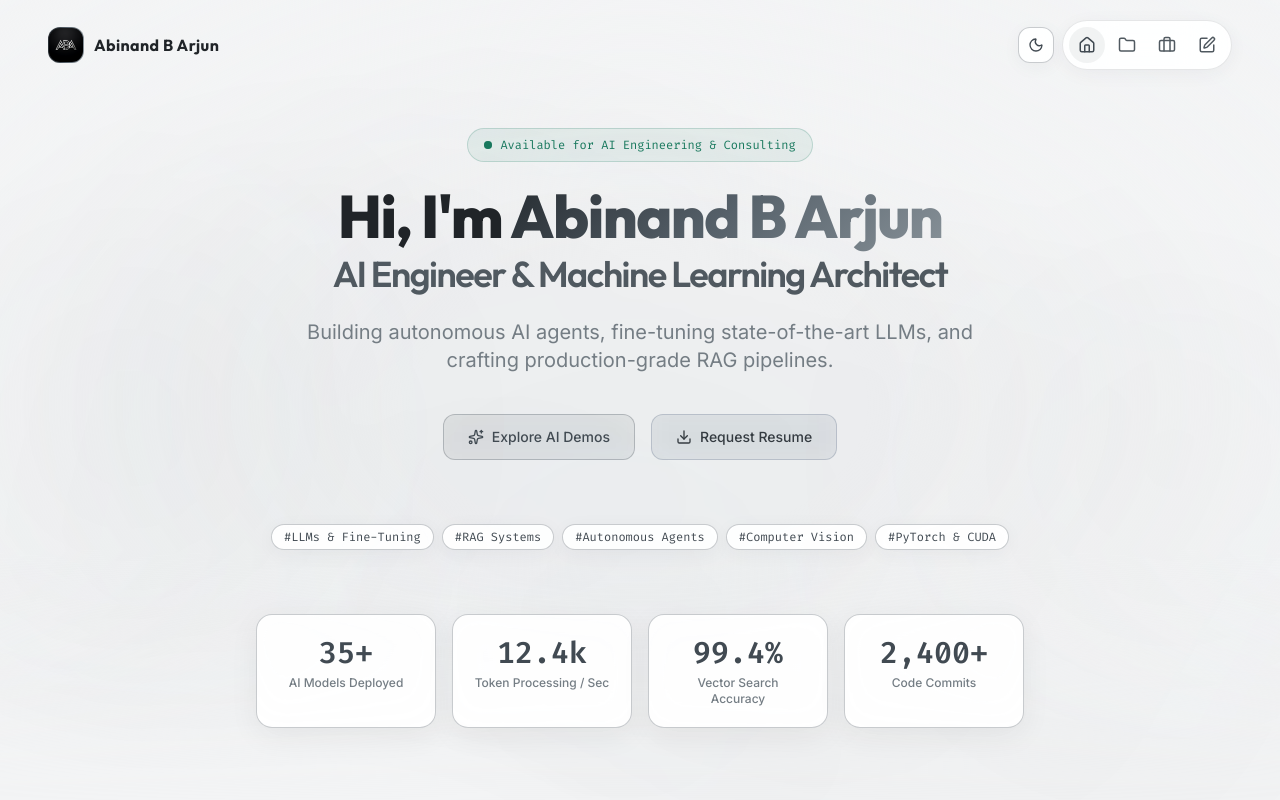
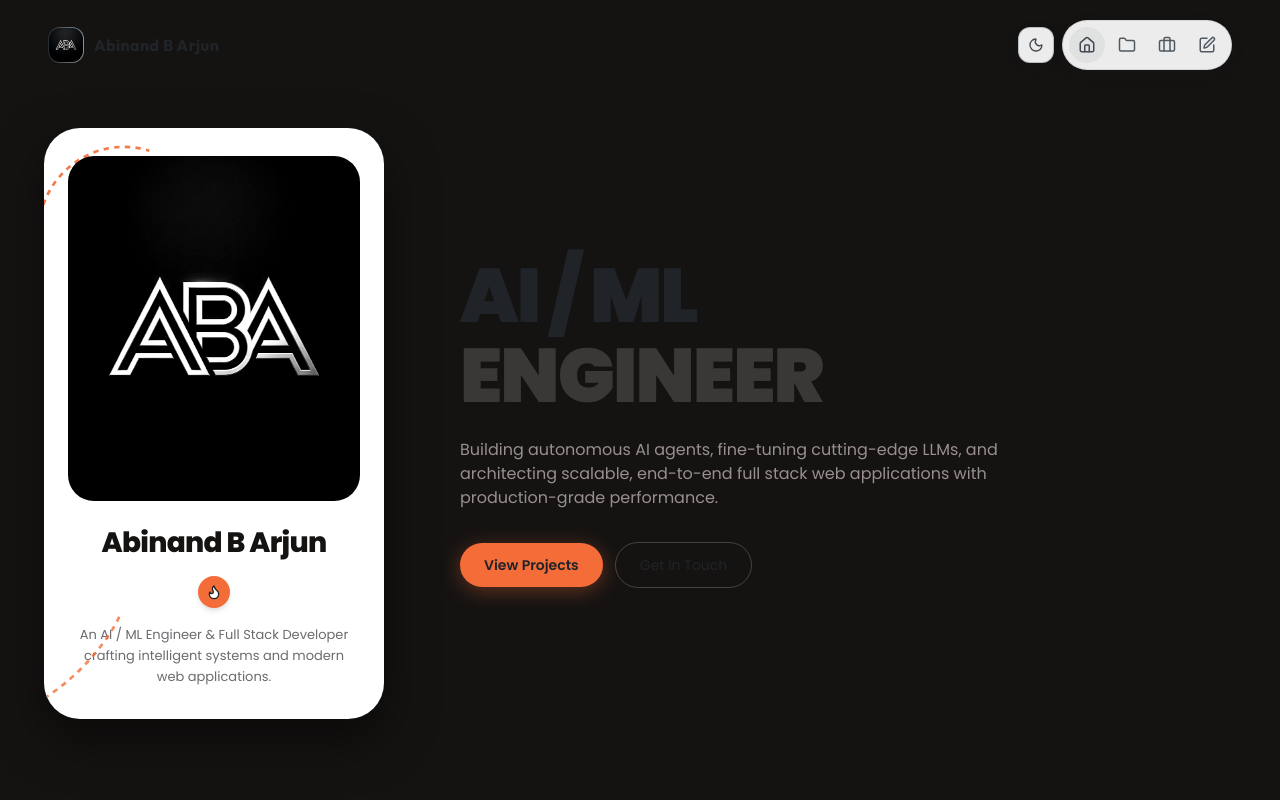
Before and after one commit to AbinandBArjun/Portfolio, a React (Vite) app: page / in a window 1280 px wide. Shown: the top 800 px of the page. Built offline with nearby package versions, Linux system fonts and the light colour scheme; no server answers.

Commit message:
Redesigned the hero section

```diff
--- a/src/components/Hero.jsx
+++ b/src/components/Hero.jsx
@@ -1,126 +1,121 @@
 import React from 'react';
-import { useNavigate } from 'react-router-dom';
 import { motion } from 'framer-motion';
-import { Sparkles, Download } from 'lucide-react';
+import { Flame } from 'lucide-react';
 import { portfolioData } from '../data/portfolioData';
-import { HeroBackground } from './HeroBackground';
-import { TextScramble } from './react-bits/TextScramble';
-import { ShinyButton } from './react-bits/ShinyButton';
 
 export const Hero = () => {
-  const navigate = useNavigate();
-  const { personal, stats } = portfolioData;
-
-  const quickBadges = [
-    'LLMs & Fine-Tuning',
-    'RAG Systems',
-    'Autonomous Agents',
-    'Computer Vision',
-    'PyTorch & CUDA'
-  ];
+  const { personal } = portfolioData;
 
   return (
-    <section id="home" className="relative min-h-screen pt-32 pb-20 flex items-center justify-center overflow-hidden">
-      <HeroBackground />
+    <section id="home" className="relative min-h-[90vh] pt-24 pb-16 md:pt-32 md:pb-24 flex items-center bg-[#151312] text-white overflow-hidden">
+      <div className="container max-w-6xl mx-auto px-4 sm:px-6 lg:px-8">
+        <div className="grid grid-cols-1 lg:grid-cols-12 gap-8 lg:gap-14 items-center">
 
-      <div className="container relative z-10 text-center max-w-4xl mx-auto">
-        {/* Availability Badge */}
-        <motion.div
-          initial={{ opacity: 0, y: 20 }}
-          animate={{ opacity: 1, y: 0 }}
-          transition={{ duration: 0.5 }}
-          className="status-badge inline-flex items-center gap-2 px-4 py-2 rounded-full text-xs font-mono mb-6"
-        >
-          <span className="pulse-emerald" />
-          <span>{personal.status}</span>
-        </motion.div>
+          {/* LEFT: White Bio Card (exact clone of Sawad left card) */}
+          <motion.div
+            initial={{ opacity: 0, y: 30 }}
+            animate={{ opacity: 1, y: 0 }}
+            transition={{ duration: 0.7, ease: [0.16, 1, 0.3, 1] }}
+            className="lg:col-span-4 flex justify-center lg:justify-start"
+          >
+            <div className="relative w-full max-w-[340px] rounded-[36px] bg-white text-[#151312] p-6 pt-7 pb-8 shadow-[0_20px_50px_rgba(0,0,0,0.5)] overflow-hidden">
 
-        {/* Hero Title with TextScramble */}
-        <motion.h1
-          initial={{ opacity: 0, y: 20 }}
-          animate={{ opacity: 1, y: 0 }}
-          transition={{ duration: 0.6, delay: 0.1 }}
-          className="text-4xl sm:text-5xl md:text-6xl font-extrabold tracking-tight text-white mb-6 leading-[1.1]"
-        >
-          Hi, I'm <span className="text-gradient">{personal.name}</span>
-          <br />
-          <span className="text-slate-300 text-2xl sm:text-3xl md:text-4xl font-semibold mt-2 block">
-            <TextScramble text={personal.title} scrambleDuration={1200} />
-          </span>
-        </motion.h1>
+              {/* Dotted dashed decorative arc on top-left of the card */}
+              <svg
+                className="absolute top-3 -left-3 w-32 h-32 pointer-events-none text-[#f46c38] opacity-90"
+                viewBox="0 0 120 120"
+                fill="none"
+              >
+                <path
+                  d="M 10 110 A 80 80 0 0 1 110 10"
+                  stroke="currentColor"
+                  strokeWidth="2.5"
+                  strokeDasharray="5 5"
+                />
+              </svg>
 
-        {/* Hero Tagline */}
-        <motion.p
-          initial={{ opacity: 0, y: 20 }}
-          animate={{ opacity: 1, y: 0 }}
-          transition={{ duration: 0.6, delay: 0.2 }}
-          className="text-base sm:text-xl text-slate-400 mb-10 max-w-2xl mx-auto leading-relaxed"
-        >
-          {personal.tagline}
-        </motion.p>
+              {/* Avatar Frame with warm orange-red backdrop (Sawad style) */}
+              <div className="relative mx-auto w-full aspect-[1/1.18] rounded-[26px] overflow-hidden bg-gradient-to-b from-[#f46c38] to-[#d44816] flex items-end justify-center shadow-inner">
+                <img
+                  src="/favicon.jpg"
+                  alt={personal.name}
+                  className="w-full h-full object-cover object-center filter grayscale contrast-125 mix-blend-luminosity hover:scale-105 transition-transform duration-700 ease-out"
+                />
+              </div>
 
-        {/* CTA Action Buttons */}
-        <motion.div
-          initial={{ opacity: 0, y: 20 }}
-          animate={{ opacity: 1, y: 0 }}
-          transition={{ duration: 0.6, delay: 0.3 }}
-          className="flex flex-wrap items-center justify-center gap-4 mb-16"
-        >
-          <ShinyButton
-            variant="primary"
-            icon={Sparkles}
-            onClick={() => navigate('/projects')}
+              {/* Name */}
+              <div className="text-center mt-6">
+                <h2 className="text-2xl sm:text-[28px] font-extrabold tracking-tight text-[#151312] [font-family:'Poppins',sans-serif] leading-tight">
+                  {personal.name}
+                </h2>
+
+                {/* Flame icon badge with orange dotted connecting trail */}
+                <div className="relative my-4 flex items-center justify-center">
+                  <div className="w-8 h-8 rounded-full bg-[#f46c38] text-white flex items-center justify-center shadow-md z-10">
+                    <Flame className="w-4 h-4 fill-white text-white" />
+                  </div>
+                </div>
+
+                {/* Subtitle / Bio text inside white card */}
+                <p className="text-xs sm:text-[13px] text-[#6a6b6e] font-medium leading-relaxed px-2 [font-family:'Poppins',sans-serif]">
+                  An AI / ML Engineer &amp; Full Stack Developer crafting intelligent systems and modern web applications.
+                </p>
+              </div>
+
+              {/* Dotted dashed decorative arc at bottom-left */}
+              <svg
+                className="absolute -bottom-4 -left-6 w-32 h-32 pointer-events-none text-[#f46c38] opacity-80"
+                viewBox="0 0 120 120"
+                fill="none"
+              >
+                <path
+                  d="M 5 95 C 40 80, 80 40, 95 5"
+                  stroke="currentColor"
+                  strokeWidth="2.5"
+                  strokeDasharray="5 5"
+                />
+              </svg>
+            </div>
+          </motion.div>
+
+          {/* RIGHT: Massive Headline + Description + 3 Stats */}
+          <motion.div
+            initial={{ opacity: 0, y: 30 }}
+            animate={{ opacity: 1, y: 0 }}
+            transition={{ duration: 0.7, delay: 0.15, ease: [0.16, 1, 0.3, 1] }}
+            className="lg:col-span-8 flex flex-col justify-center text-left"
           >
-            Explore AI Demos
-          </ShinyButton>
+            {/* Massive Heading (Sawad style: AI & ML in solid white, ENGINEER / FULL STACK in muted contrast) */}
+            <div className="mb-6">
+              <h1 className="text-4xl sm:text-6xl lg:text-[76px] font-black uppercase tracking-tight text-white leading-[0.95] [font-family:'Poppins',sans-serif]">
+                AI / ML <br />
+                <span className="text-[#3a3737] tracking-tight block mt-1">ENGINEER</span>
+              </h1>
+            </div>
 
-          <ShinyButton
-            variant="emerald"
-            icon={Download}
-            onClick={() => personal.resumeUrl
-              ? window.open(personal.resumeUrl, '_blank', 'noopener,noreferrer')
-              : navigate('/contact')}
-          >
-            {personal.resumeUrl ? 'Resume' : 'Request Resume'}
-          </ShinyButton>
-        </motion.div>
+            {/* Tagline Paragraph tailored to AI/ML & Full Stack */}
+            <p className="text-sm sm:text-base text-[#998f8f] max-w-xl leading-relaxed mb-8 [font-family:'Poppins',sans-serif]">
+              Building autonomous AI agents, fine-tuning cutting-edge LLMs, and architecting scalable, end-to-end full stack web applications with production-grade performance.
+            </p>
 
-        {/* Quick Tech Badges */}
-        <motion.div
-          initial={{ opacity: 0 }}
-          animate={{ opacity: 1 }}
-          transition={{ duration: 0.8, delay: 0.4 }}
-          className="flex flex-wrap items-center justify-center gap-2 mb-16"
-        >
-          {quickBadges.map((badge, idx) => (
-            <span
-              key={idx}
-              className="px-3 py-1 rounded-full text-xs font-mono bg-slate-900/80 border border-white/10 text-slate-300 backdrop-blur-md hover:border-sky-400/50 hover:text-sky-300 transition-all cursor-default"
-            >
-              #{badge}
-            </span>
-          ))}
-        </motion.div>
+            {/* Quick Actions */}
+            <div className="flex flex-wrap items-center gap-3">
+              <a
+                href="/projects"
+                className="inline-flex items-center gap-2 px-6 py-3 rounded-full bg-[#f46c38] hover:bg-[#e05824] text-white font-semibold text-sm transition-all shadow-[0_4px_20px_rgba(244,108,56,0.35)] hover:scale-[1.02] active:scale-[0.98] [font-family:'Poppins',sans-serif]"
+              >
+                <span>View Projects</span>
+              </a>
+              <a
+                href="/contact"
+                className="inline-flex items-center gap-2 px-6 py-3 rounded-full border border-white/20 hover:border-white/40 text-white font-medium text-sm transition-all hover:bg-white/5 [font-family:'Poppins',sans-serif]"
+              >
+                <span>Get In Touch</span>
+              </a>
+            </div>
+          </motion.div>
 
-        {/* Highlights Stat Counter Grid */}
-        <motion.div
-          initial={{ opacity: 0, y: 30 }}
-          animate={{ opacity: 1, y: 0 }}
-          transition={{ duration: 0.7, delay: 0.5 }}
-          className="grid grid-cols-2 md:grid-cols-4 gap-4 max-w-3xl mx-auto"
-        >
-          {stats.map((stat, i) => (
-            <div
-              key={i}
-              className="glass-panel p-5 rounded-2xl text-center border border-white/5 hover:border-sky-500/30 transition-all group"
-            >
-              <div className="text-2xl sm:text-3xl font-extrabold font-mono text-white group-hover:text-sky-400 transition-colors mb-1">
-                {stat.value}
-              </div>
-              <div className="text-xs text-slate-400 font-medium">{stat.label}</div>
-            </div>
-          ))}
-        </motion.div>
+        </div>
       </div>
     </section>
   );
--- a/src/index.css
+++ b/src/index.css
@@ -1,4 +1,4 @@
-@import url('https://fonts.googleapis.com/css2?family=Fira+Code:wght@400;500;600&family=Inter:wght@300;400;500;600;700;800&family=Outfit:wght@400;500;600;700;800&display=swap');
+@import url('https://fonts.googleapis.com/css2?family=Fira+Code:wght@400;500;600&family=Inter:wght@300;400;500;600;700;800&family=Outfit:wght@400;500;600;700;800&family=Poppins:ital,wght@0,400;0,600;0,700;0,800;0,900;1,700;1,900&display=swap');
 @import "tailwindcss";
 
 :root {
```
